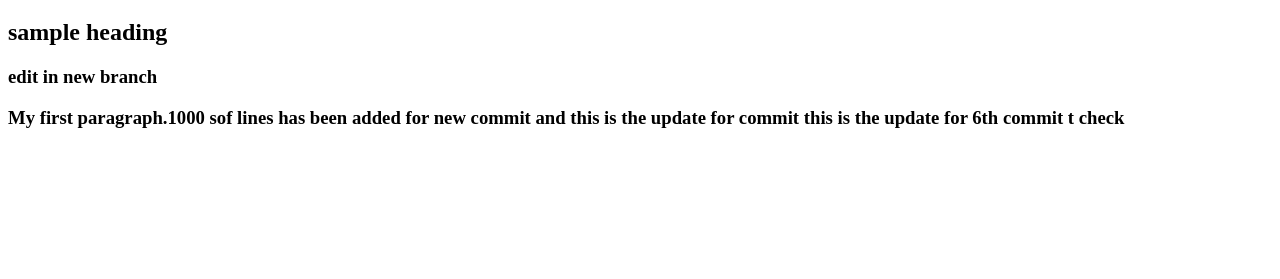
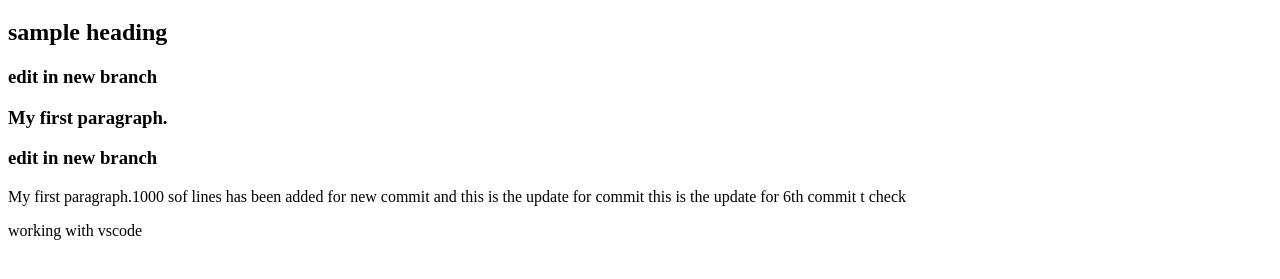
Before and after one commit to Srinathsj17/srigit, a plain HTML site: page index.html in a window 1280 px wide. Shown: the part 61-340 px from the top of the page. Drawn offline with Linux system fonts and the light colour scheme.

Commit message:
commit in vscode update

```diff
--- a/index.html
+++ b/index.html
@@ -1,11 +1,12 @@
 <!DOCTYPE html>
 <html>
 <body>
-
 <h1>My First Heading</h1>
 <h2>sample heading</h2>
-<h3> edit in new branch<h3
-		>
+<h3> edit in new branch<h3>
+<p>My first paragraph.</p>
+<h3> edit in new branch</h3>
 <p>My first paragraph.1000 sof lines has been added for new commit and this is the update for commit this is the update for 6th commit t check</p>
+<p> working with vscode</p>
 </body>
 </html>
```
